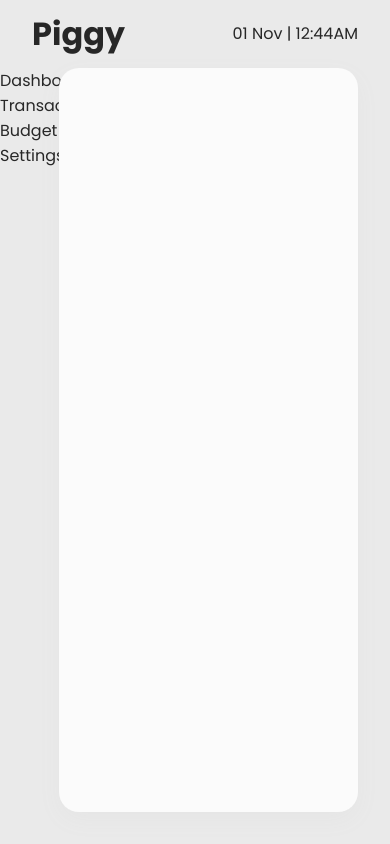
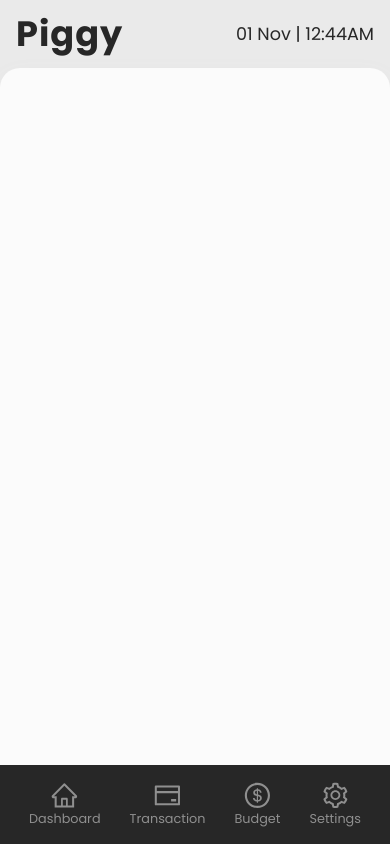
Before and after one commit to harshpandey002/piggy, a Next.js app: page /dashboard in a window 390 px wide. Built offline with nearby package versions, Linux system fonts and the light colour scheme.

Commit message:
Responsive Links

```diff
--- a/components/Nav.js
+++ b/components/Nav.js
@@ -1,13 +1,30 @@
 import styles from "@/styles/Nav.module.css";
-
+import {
+  AiOutlineDollarCircle,
+  AiOutlineHome,
+  AiOutlineCreditCard,
+  AiOutlineSetting,
+} from "react-icons/ai";
 export default function Nav() {
   return (
     <div className={styles.container}>
-      <ul style={{ listStyle: "none" }}>
-        <li>Dashboard</li>
-        <li>Transaction</li>
-        <li>Budget</li>
-        <li>Settings</li>
+      <ul className={styles.links}>
+        <li>
+          <AiOutlineHome className={styles.icon} />
+          <span>Dashboard</span>
+        </li>
+        <li>
+          <AiOutlineCreditCard className={styles.icon} />
+          <span>Transaction</span>
+        </li>
+        <li>
+          <AiOutlineDollarCircle className={styles.icon} />
+          <span>Budget</span>
+        </li>
+        <li>
+          <AiOutlineSetting className={styles.icon} />
+          <span>Settings</span>
+        </li>
       </ul>
     </div>
   );
--- a/package.json
+++ b/package.json
@@ -10,7 +10,8 @@
   "dependencies": {
     "next": "12.0.3",
     "react": "17.0.2",
-    "react-dom": "17.0.2"
+    "react-dom": "17.0.2",
+    "react-icons": "^4.3.1"
   },
   "devDependencies": {
     "eslint": "7.32.0",
--- a/styles/Header.module.css
+++ b/styles/Header.module.css
@@ -1,7 +1,7 @@
 .container {
   height: 8vh;
   min-height: 60px;
-  padding: 0 2rem;
+  padding: 0 3%;
 }
 
 .container nav {
@@ -12,5 +12,16 @@
 }
 
 .logo h1 {
-  font-size: 2rem;
+  font-size: 2.2rem;
+  letter-spacing: 1px;
 }
+
+.time p {
+  font-size: 1.1rem;
+}
+
+@media only screen and (max-width: 600px) {
+  .container {
+    padding: 0 1rem;
+  }
+}
--- a/styles/Layout.module.css
+++ b/styles/Layout.module.css
@@ -17,3 +17,22 @@
   margin: 0 2rem 2rem 0;
   box-shadow: rgba(149, 157, 165, 0.05) 0px 8px 24px;
 }
+
+@media only screen and (max-width: 1280px) {
+  .children {
+    width: 91%;
+    border-radius: 20px 20px 0 0;
+  }
+}
+
+@media only screen and (max-width: 600px) {
+  .content {
+    flex-direction: column-reverse;
+  }
+
+  .children {
+    margin: 0;
+    width: 100%;
+    height: 100%;
+  }
+}
--- a/styles/Nav.module.css
+++ b/styles/Nav.module.css
@@ -1,3 +1,77 @@
 .container {
   width: 15%;
+  padding-left: 3%;
 }
+
+.links {
+  list-style: none;
+  margin-top: 5rem;
+  width: max-content;
+  display: flex;
+  flex-direction: column;
+  gap: 1.8rem;
+}
+
+.links li {
+  display: flex;
+  align-items: center;
+  gap: 10px;
+  color: var(--white-6);
+  cursor: pointer;
+}
+
+.icon {
+  font-size: 1.5rem;
+}
+
+.links li:hover {
+  color: var(--black-2);
+}
+
+@media only screen and (max-width: 1280px) {
+  .container {
+    width: 9%;
+    padding-left: initial;
+  }
+
+  .links {
+    margin: 0 auto;
+    margin-top: 5rem;
+  }
+
+  .icon {
+    font-size: 1.8rem;
+  }
+
+  .links li span {
+    display: none;
+  }
+}
+@media only screen and (max-width: 600px) {
+  .container {
+    background-color: var(--black-2);
+    color: var(--white-2);
+    width: 100%;
+    position: sticky;
+    bottom: 0;
+  }
+
+  .links {
+    width: 100%;
+    flex-direction: row;
+    margin: auto;
+    padding-block: 1rem;
+    gap: 0;
+    justify-content: space-evenly;
+  }
+
+  .links li {
+    flex-direction: column;
+    gap: 0;
+  }
+
+  .links li span {
+    display: block;
+    font-size: 0.8rem;
+  }
+}
--- a/styles/globals.css
+++ b/styles/globals.css
@@ -6,6 +6,7 @@
   --white-3: #f3f3f3;
   --white-4: #eaeaea;
   --white-5: #b5b5b5;
+  --white-6: #8f8f8f;
   --black-1: #000000;
   --black-2: #272727;
   --green: #59bb1c;
```
Also changed, not shown: 1 other file (tests, documents, lock files or other folders).
